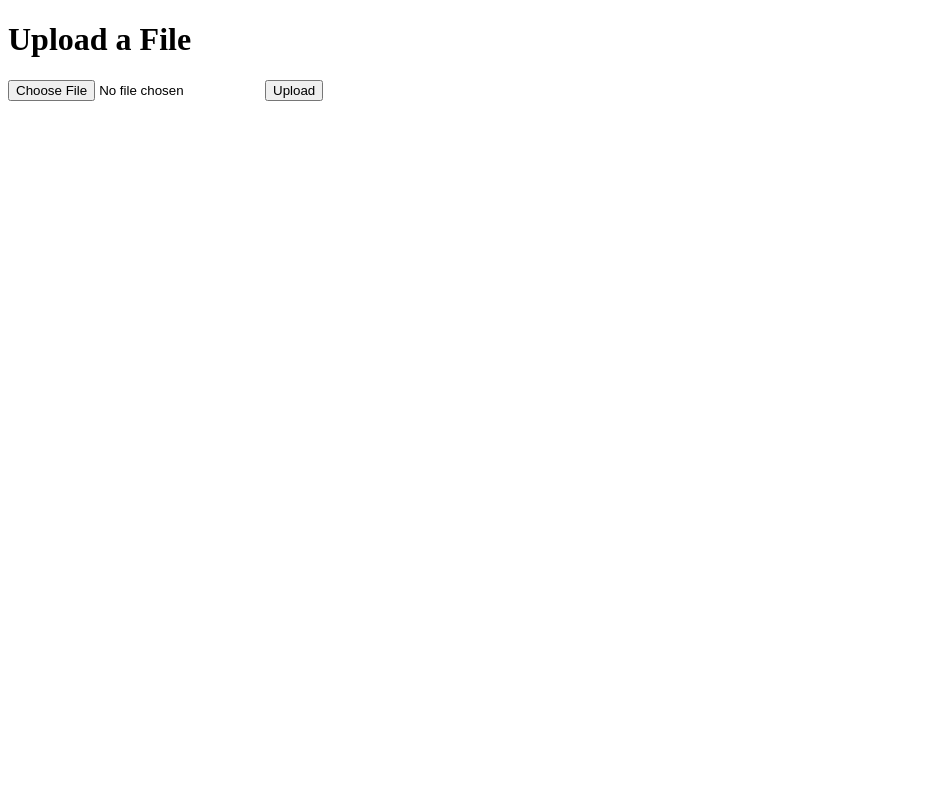
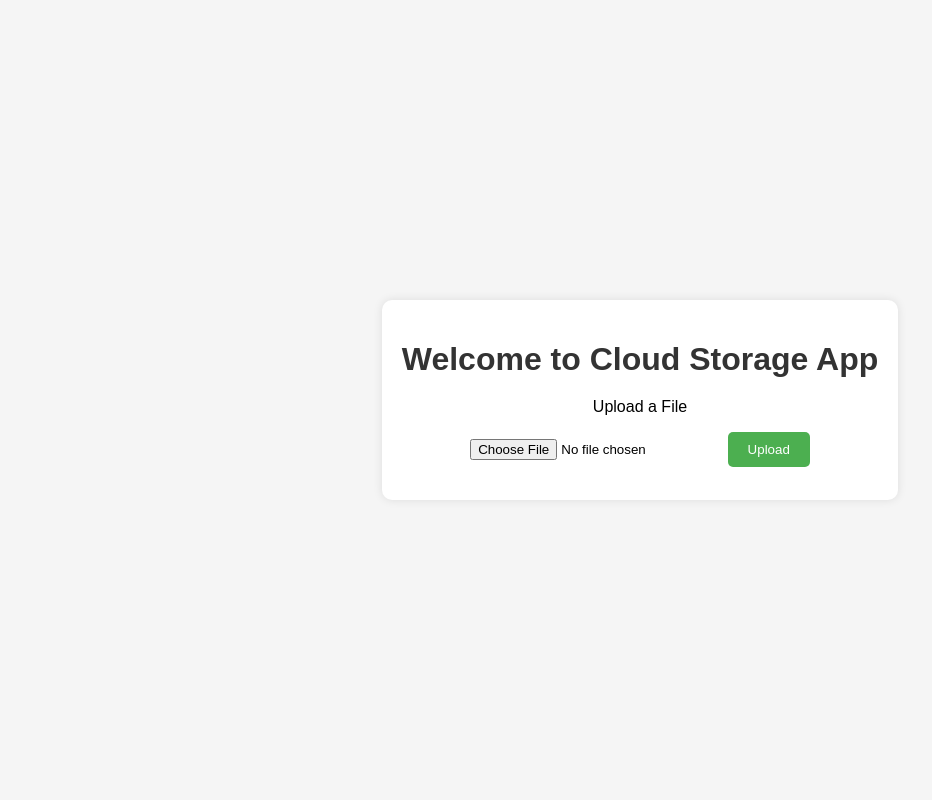
Before and after one commit to Waffs/cloud-storage-app, a Flask app: page /upload in a window 1280 px wide. Shown: the whole page, without its empty margins (0-932 px from the left). Run offline with Flask 2, Linux system fonts and the light colour scheme.

Commit message:
Update upload.html

```diff
--- a/cloud-storage-app/templates/upload.html
+++ b/cloud-storage-app/templates/upload.html
@@ -4,12 +4,57 @@
     <meta charset="UTF-8">
     <meta name="viewport" content="width=device-width, initial-scale=1.0">
     <title>Upload File</title>
+    <style>
+        body {
+            margin: 0;
+            padding: 0;
+            display: flex;
+            justify-content: center;
+            align-items: center;
+            height: 100vh;
+            font-family: Arial, sans-serif;
+            background-color: #f5f5f5;
+        }
+
+        .container {
+            text-align: center;
+            background-color: #ffffff;
+            padding: 20px;
+            border-radius: 10px;
+            box-shadow: 0 0 10px rgba(0, 0, 0, 0.1);
+        }
+
+        h1 {
+            margin-bottom: 20px;
+            color: #333;
+        }
+
+        button {
+            background-color: #4CAF50;
+            color: white;
+            padding: 10px 20px;
+            border: none;
+            border-radius: 5px;
+            cursor: pointer;
+        }
+
+        button:hover {
+            background-color: #45a049;
+        }
+
+        input[type="file"] {
+            margin-bottom: 20px;
+        }
+    </style>
 </head>
 <body>
-    <h1>Upload a File</h1>
-    <form action="{{ url_for('upload_file') }}" method="post" enctype="multipart/form-data">
-        <input type="file" name="file">
-        <button type="submit">Upload</button>
-    </form>
+    <div class="container">
+        <h1>Welcome to Cloud Storage App</h1>
+        <p>Upload a File</p>
+        <form action="{{ url_for('upload_file') }}" method="post" enctype="multipart/form-data">
+            <input type="file" name="file">
+            <button type="submit">Upload</button>
+        </form>
+    </div>
 </body>
 </html>
```
